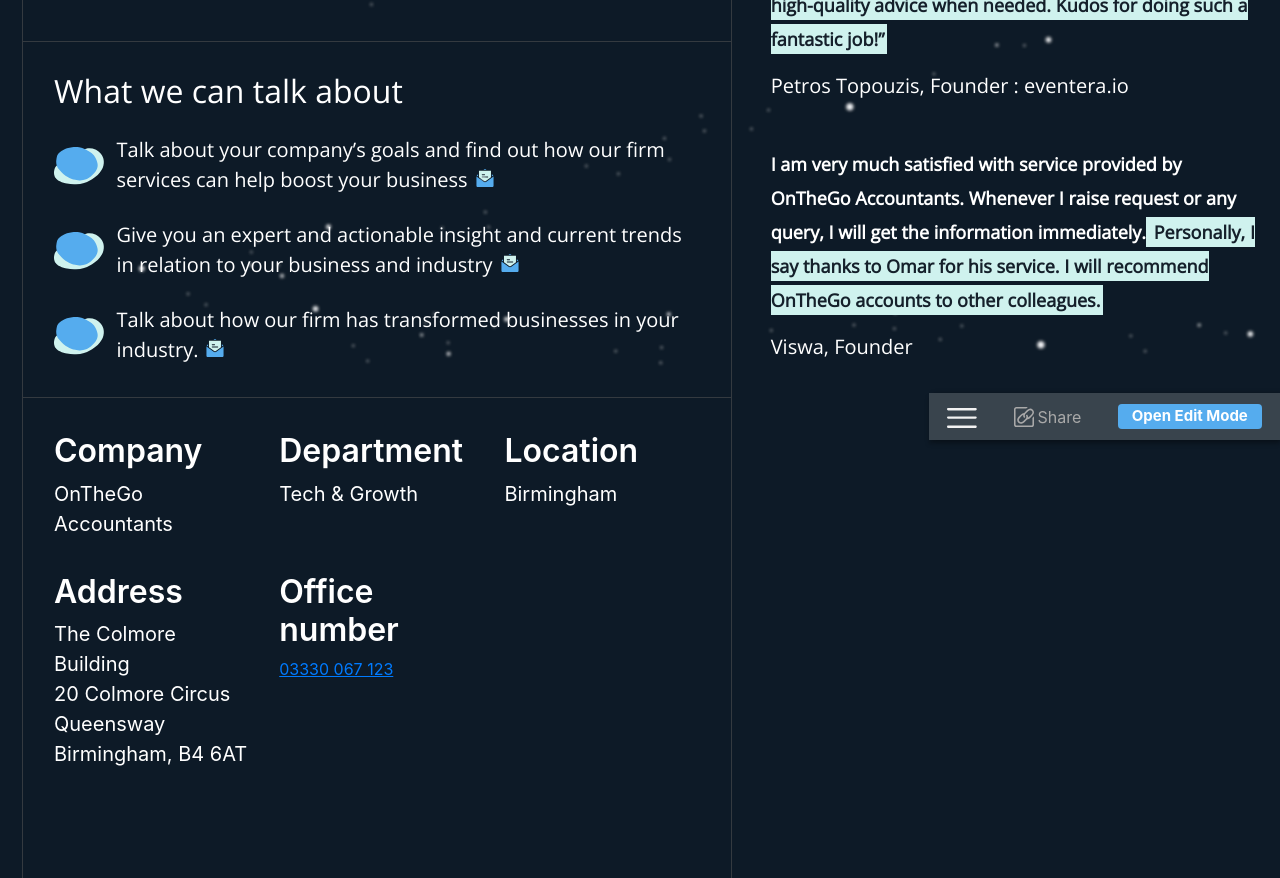
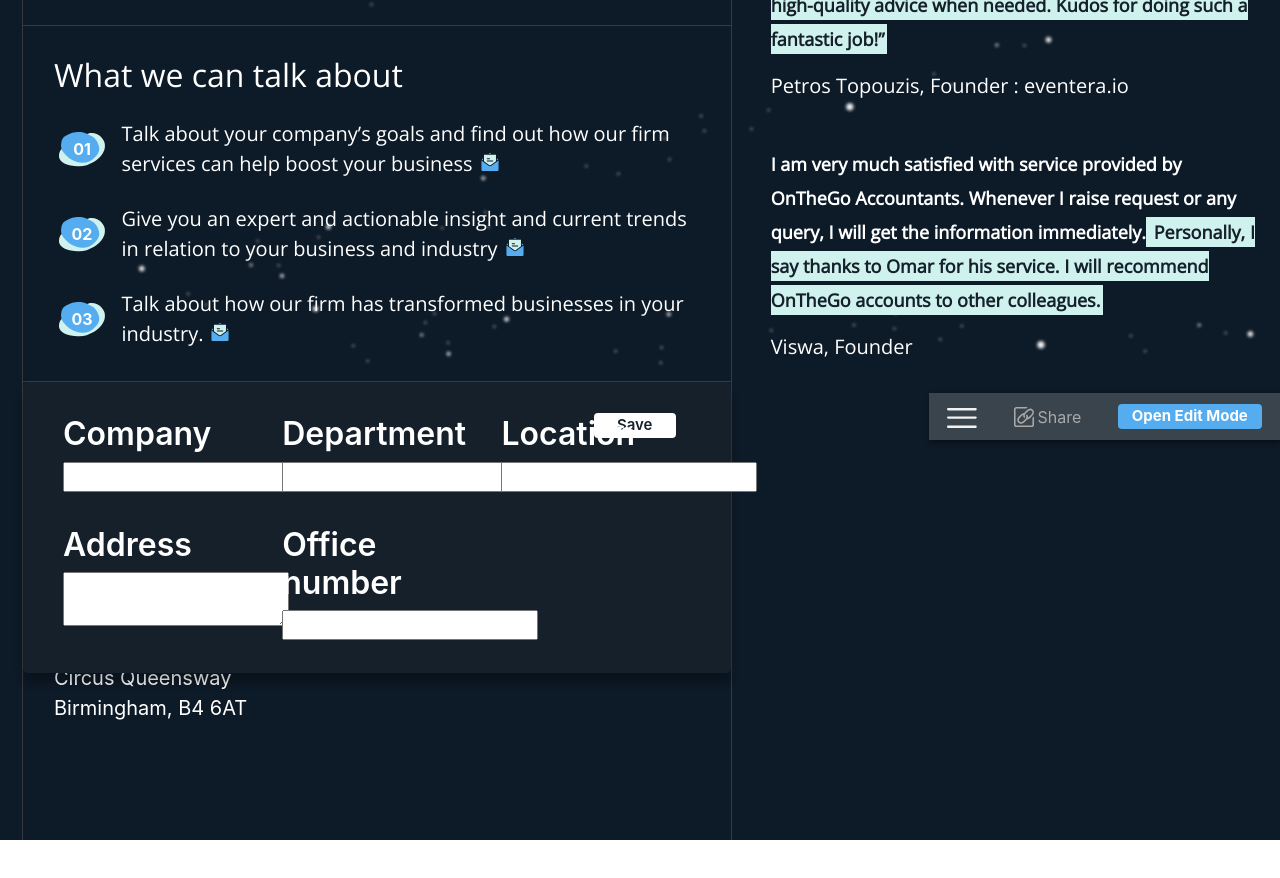
Before and after one commit to sr-js-dev/React-profile, a React (Create React App) app: page /profile in a window 1280 px wide. Shown: the part 360-1238 px from the top of the page. After the commit the page ends 1200 px from the top, so only its background shows below. Built offline with nearby package versions, Linux system fonts and the light colour scheme.

Commit message:
fix: list img, select list

```diff
--- a/src/assets/style/Profile.css
+++ b/src/assets/style/Profile.css
@@ -110,6 +110,17 @@
 .profile-img {
     width: 100%;
 }
+.profile-edit {
+    position: absolute;
+    top: 0px;
+    left: 0px;
+    width: 100%;
+    background: #15202B;
+    box-shadow: 0px 10px 8px rgba(0, 0, 0, 0.25);
+    padding: 16px 40px;
+    border-radius: 5px;
+    z-index: 999;
+}
 .photo-detail p:last-child {
     font-size: 17px;
     margin-bottom: 0px;
@@ -192,6 +203,17 @@
 }
 .talk-about-section .talk-txt {
     margin-top: 25px;
+}
+.talk-about-section .list-img {
+    background-position: center;
+    background-repeat: no-repeat;
+    background-size: contain;
+    min-width: 56px;
+    min-height: 36px;
+    display: flex;
+    justify-content: center;
+    align-items: center;
+    font-weight: bold;
 }
 .talk-about-section .talk-about-edit {
     position: absolute;
--- a/src/components/EditModal.js
+++ b/src/components/EditModal.js
@@ -9,7 +9,6 @@
   const [type, setType] = useState({
     name: true,
     companyName: true,
-    employeeNum: true,
     position: true,
     phoneNum: true,
     email: true
--- a/src/dumy/data.js
+++ b/src/dumy/data.js
@@ -40,7 +40,6 @@
 export const EmailItemCheck = {
   name: true,
   companyName: true,
-  employeeNum: true,
   position: true,
   phoneNum: true,
   email: true
@@ -72,3 +71,14 @@
     }
   ]
 }
+
+export const ProfileData = {
+  isOpen: false,
+  info: {
+    company: "OnTheGo Accountants",
+    department: "Tech & Growth",
+    location: "Birmingham",
+    address: "The Colmore Building 20 Colmore Circus Queensway Birmingham, B4 6AT",
+    officeNum: "03330 067 123"
+  }
+}
--- a/src/pages/Profile.js
+++ b/src/pages/Profile.js
@@ -16,7 +16,7 @@
 // style
 import "../assets/style/Profile.css";
 // dumy data
-import { ThemeMode, TalkAboutData } from '../dumy/data'
+import { ThemeMode, TalkAboutData, ProfileData } from '../dumy/data'
 
 const Profile = () => {
   const [isOpenMenu, setIsOpenMenu] = useState(false)
@@ -29,6 +29,7 @@
   const [isContactEdit, setIsContactEdit] = useState(false)
   const [talkAboutEdit, setTalkAboutEdit] = useState({})
   const [talkModalData, setTalkModalData] = useState({})
+  const [profileEdit, setProfileEdit] = useState({})
   const [contactVal, setContactVal] = useState({ title: 'Why you should contact me', msg: 'I have recently helped a 3 billion automative company in Germany reduce 30% of their company tax overhead.', emailMsg: 'Contact me on similar subject matter' })
   const [contactEditModal, setContactEditModal] = useState({
     viewOpen: false,
@@ -45,6 +46,7 @@
   // Talk About string get from dumy data
   useEffect(() => {
     setTalkAboutEdit(TalkAboutData)
+    setProfileEdit(ProfileData)
   }, [])
 
   useEffect(() => {
@@ -127,8 +129,8 @@
   const TalkAboutParagraph = (txt, id, mode) => {
     return (
       <div className={mode ? 'd-flex align-items-center talk-txt dashed-border' : 'd-flex align-items-center talk-txt'} key={id}>
-        <div>
-          <img src={List} alt="List1" className="list-img" />
+        <div style={{ backgroundImage: `url(${List})` }} className="list-img">
+          {id<9 ? `0${id+1}` : id+1}
         </div>
         <div className='description cursor-pointer' style={{ marginLeft: '11.5px' }} onClick={() => emailListModalShow(id)}>
           <span>{txt}</span>
@@ -201,7 +203,7 @@
                     <img src={ProfileImg} alt="profile" className="profile-img" />
                   </div>
                 </div>
-                <div className={isEditMode ? 'col-lg-7 mb-2 position-relative d-flex flex-column justify-content-between' : 'col-lg-7 mb-2 position-relative'}>
+                <div className={isEditMode ? 'col-lg-7 dashed-border mb-2 position-relative d-flex flex-column justify-content-between' : 'col-lg-7 mb-2 position-relative'}>
                   {
                     isEditMode && isContactEdit &&
                     <>
@@ -223,11 +225,11 @@
                       <div className="layout" onClick={() => setIsContactEdit(false)}></div>
                     </>
                   }
-                  <div className={isEditMode ? 'dashed-border cursor-pointer mb-3' : 'mb-3'} onClick={contactDisplay}>
+                  <div className='cursor-pointer mb-3' onClick={contactDisplay}>
                     <h2 className='title mb-4'>{contactVal.title}</h2>
                     <p className='description mb-0'>{contactVal.msg}</p>
                   </div>
-                  <p className={isEditMode ? 'dashed-border similar-subject mb-0' : 'similar-subject'} onClick={showModal}>
+                  <p className='similar-subject mb-0' onClick={showModal}>
                     <span>{contactVal.emailMsg}</span>
                     <span className="m-left-8">
                       <img src={Vector} className="email-icon" alt="Vector" />
@@ -257,29 +259,54 @@
               </div>
             </div>
             {/* section3 */}
-            <div className="profile-info-section desktop-view">
+            <div className="profile-info-section desktop-view position-relative">
+              <div className="profile-edit">
+                <div className="position-relative">
+                  <button className="btn-save-edit-mode">Save</button>
+                  <div className="row">
+                    <div className="col-lg-4">
+                      <h1>Company</h1>
+                      <input type="text" />
+                    </div>
+                    <div className="col-lg-4">
+                      <h1>Department</h1>
+                      <input type="text" />
+                    </div>
+                    <div className="col-lg-4">
+                      <h1>Location</h1>
+                      <input type="text" />
+                    </div>
+                    <div className="col-lg-4">
+                      <h1>Address</h1>
+                      <textarea />
+                    </div>
+                    <div className="col-lg-4">
+                      <h1>Office number</h1>
+                      <input type="text" />
+                    </div>
+                  </div>
+                </div>
+              </div>
               <div className={isEditMode ? ' row dashed-border extra-style' : 'row mx-3'}>
                 <div className="col-lg-4">
                   <h1>Company</h1>
-                  <p className="mb-0">OnTheGo Accountants</p>
+                  <p className="mb-0">{profileEdit['info'] && profileEdit['info']['company']}</p>
                 </div>
                 <div className="col-lg-4">
                   <h1>Department</h1>
-                  <p className="mb-0">Tech & Growth</p>
+                  <p className="mb-0">{profileEdit['info'] && profileEdit['info']['department']}</p>
                 </div>
                 <div className="col-lg-4">
                   <h1>Location</h1>
-                  <p className="mb-0">Birmingham</p>
+                  <p className="mb-0">{profileEdit['info'] && profileEdit['info']['location']}</p>
                 </div>
                 <div className="col-lg-4">
                   <h1>Address</h1>
-                  <p className="mb-0">The Colmore Building</p>
-                  <p className="mb-0">20 Colmore Circus Queensway</p>
-                  <p className="mb-0">Birmingham, B4 6AT</p>
+                  <p className="mb-0" style={{width: '200px'}}>{profileEdit['info'] && profileEdit['info']['address']}</p>
                 </div>
                 <div className="col-lg-4">
                   <h1>Office number</h1>
-                  <a href="#phone">03330 067 123</a>
+                  <a href="#phone">{profileEdit['info'] && profileEdit['info']['officeNum']}</a>
                 </div>
               </div>
             </div>
```
